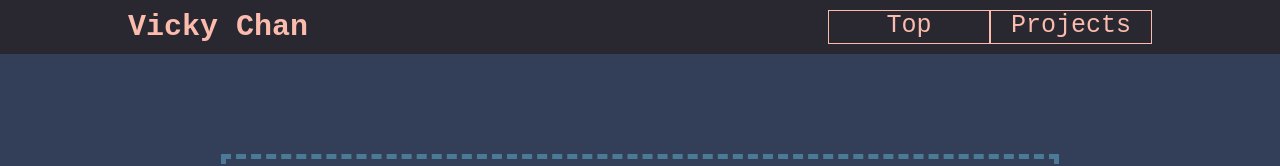
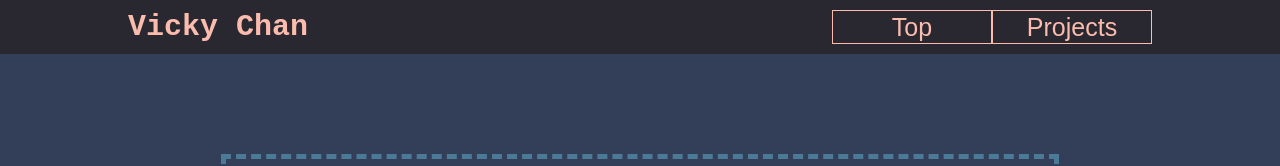
Before and after one commit to Tercra/portfolio, a React (Create React App) app: page / in a window 1280 px wide. Shown: the top 166 px of the page. Built offline with nearby package versions, Linux system fonts and the light colour scheme.

Commit message:
navigation buttons -> scrolling

```diff
--- a/src/App.css
+++ b/src/App.css
@@ -20,6 +20,7 @@ div.headerButts {
 .headerButt {
   width : 160px;
   color : #fbbbad;
+  background-color: inherit;
   border : solid 1px;
   font-size : 25px;
   text-align : center;
--- a/src/components/Header.js
+++ b/src/components/Header.js
@@ -22,15 +22,28 @@ const Header = () => {
     }, [])
 
     const menu = () => {
+        const handleClick = (id)=>{
+            console.log(document.getElementById(id));
+            // setMenuOpen(false); this will cancel the scoll animation
+            document.getElementById(id).scrollIntoView({behavior:"smooth"});
+
+            let isScrolling;
+            window.addEventListener("scroll", () => {
+                window.clearTimeout(isScrolling);
+
+                isScrolling = setTimeout(() => {
+                    setMenuOpen(false);
+                }, 40)
+            }, false);
+        }
+
         return (
         <List sx={{backgroundColor:twilight.lightDark, color:twilight.lightPeach}}>
             {naviOptions.map((text) => (
                 <ListItem key={text} disablePadding>
-                    <a style={{width:"100%", textDecoration:"none", color:"inherit"}} href={`#${text}`}>
-                    <ListItemButton onClick={()=>{setMenuOpen(false)}}>
-                        <ListItemText disableTypography primary={text} style={{display:"flex", justifyContent:"flex-end", fontSize:"25px"}} />
+                    <ListItemButton onClick={()=>{handleClick(text)}}>
+                        <ListItemText disableTypography primary={text} style={{display:"flex", justifyContent:"flex-end", fontSize:"1.8rem"}} />
                     </ListItemButton>
-                    </a>
                 </ListItem>
             ))}
         </List>
@@ -46,10 +59,14 @@ const Header = () => {
     }
 
     const headerButtons = () => {
+        const handleClick = (id)=>{
+            document.getElementById(id).scrollIntoView({behavior:"smooth"});
+        }
+
         return (
             <>
             {naviOptions.map((text) => {
-                return <a key={text} className="headerButt" href={`#${text}`}>{text}</a>
+                return <button key={text} className="headerButt" onClick={() => handleClick(text)}>{text}</button>
             })}
             </>
         )
```
